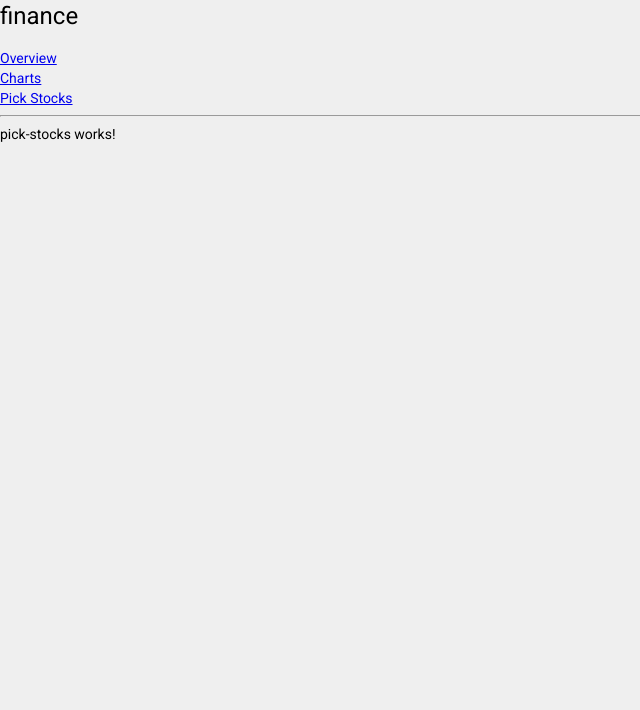
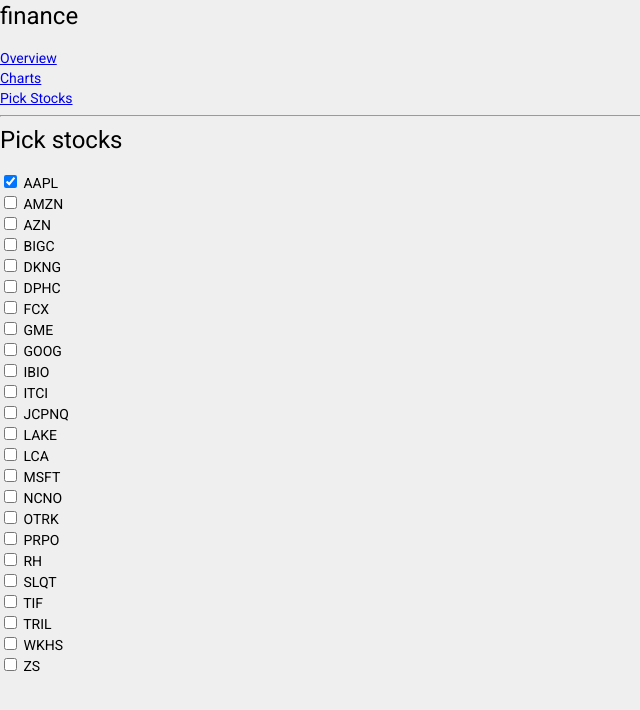
Before and after one commit to OliverPerssonB/web-finance, an Angular app in the folder finance/: page /pick-stocks in a window 1280 px wide. Shown: the top 710 px of the page, without its empty margins (0-640 px from the left). Built offline with nearby package versions, Linux system fonts and the light colour scheme.

Commit message:
Add initial form

```diff
--- a/finance/src/app/app.module.ts
+++ b/finance/src/app/app.module.ts
@@ -1,6 +1,7 @@
 import { NgModule } from '@angular/core';
 import { BrowserModule } from '@angular/platform-browser';
 import { HttpClientModule } from '@angular/common/http';
+import { FormsModule, ReactiveFormsModule } from '@angular/forms';
 
 import { AppRoutingModule } from './app-routing.module';
 import { AppComponent } from './app.component';
@@ -21,6 +22,8 @@ import { PickStocksComponent } from './pick-stocks/pick-stocks.component';
     AppRoutingModule,
     BrowserAnimationsModule,
     HttpClientModule,
+    FormsModule,
+    ReactiveFormsModule,
   ],
   providers: [],
   bootstrap: [AppComponent]
--- a/finance/src/app/pick-stocks/pick-stocks.component.html
+++ b/finance/src/app/pick-stocks/pick-stocks.component.html
@@ -1 +1,15 @@
-<p>pick-stocks works!</p>
+<h1>Pick stocks</h1>
+<form [formGroup]="form" (ngSubmit)="submitForm()">
+  <div *ngFor="let symbol of availableStocks" >
+    <label>
+      <input
+        type="checkbox"
+        [value]="symbol"
+        [checked]="selectedStocks.includes(symbol)"
+        (change)="toggleStock(symbol)"
+      />
+      {{symbol}}
+    </label>
+  </div>
+  <!-- <button type="submit">Save</button> -->
+</form>
--- a/finance/src/app/pick-stocks/pick-stocks.component.ts
+++ b/finance/src/app/pick-stocks/pick-stocks.component.ts
@@ -1,6 +1,7 @@
 import { Component, OnInit } from '@angular/core';
 import { YahooHttpService } from '../yahoo-http.service';
 import { stockDataApple } from '../localData';
+import { FormsModule, ReactiveFormsModule, FormBuilder, FormGroup, FormArray, FormControl } from '@angular/forms';
 
 @Component({
   selector: 'app-pick-stocks',
@@ -11,7 +12,55 @@ export class PickStocksComponent implements OnInit {
   private subscription: any;
   private data: any;
 
-  constructor(private server: YahooHttpService) { }
+  form: FormGroup;
+
+  public availableStocks =
+    [ 'AAPL'
+    , 'AMZN'
+    , 'AZN'
+    , 'BIGC'
+    , 'DKNG'
+    , 'DPHC'
+    , 'FCX'
+    , 'GME'
+    , 'GOOG'
+    , 'IBIO'
+    , 'ITCI'
+    , 'JCPNQ'
+    , 'LAKE'
+    , 'LCA'
+    , 'MSFT'
+    , 'NCNO'
+    , 'OTRK'
+    , 'PRPO'
+    , 'RH'
+    , 'SLQT'
+    , 'TIF'
+    , 'TRIL'
+    , 'WKHS'
+    , 'ZS'
+    ];
+
+  public selectedStocks = [this.availableStocks[0]];
+
+  constructor(private server: YahooHttpService, private fb: FormBuilder) {
+    this.form = this.fb.group({
+      checkArray: this.fb.array(['AAPL'])
+    })
+  }
+
+  toggleStock(symbol: string) {
+    if (this.selectedStocks.includes(symbol)) {
+      this.selectedStocks = this.selectedStocks.filter( x => x !== symbol);
+    } else {
+      this.selectedStocks.push(symbol);
+    }
+    console.log(this.selectedStocks);
+  }
+
+  submitForm() {
+    console.log(this.form.value);
+  }
 
   ngOnInit(): void {
     this.data = stockDataApple;
```
